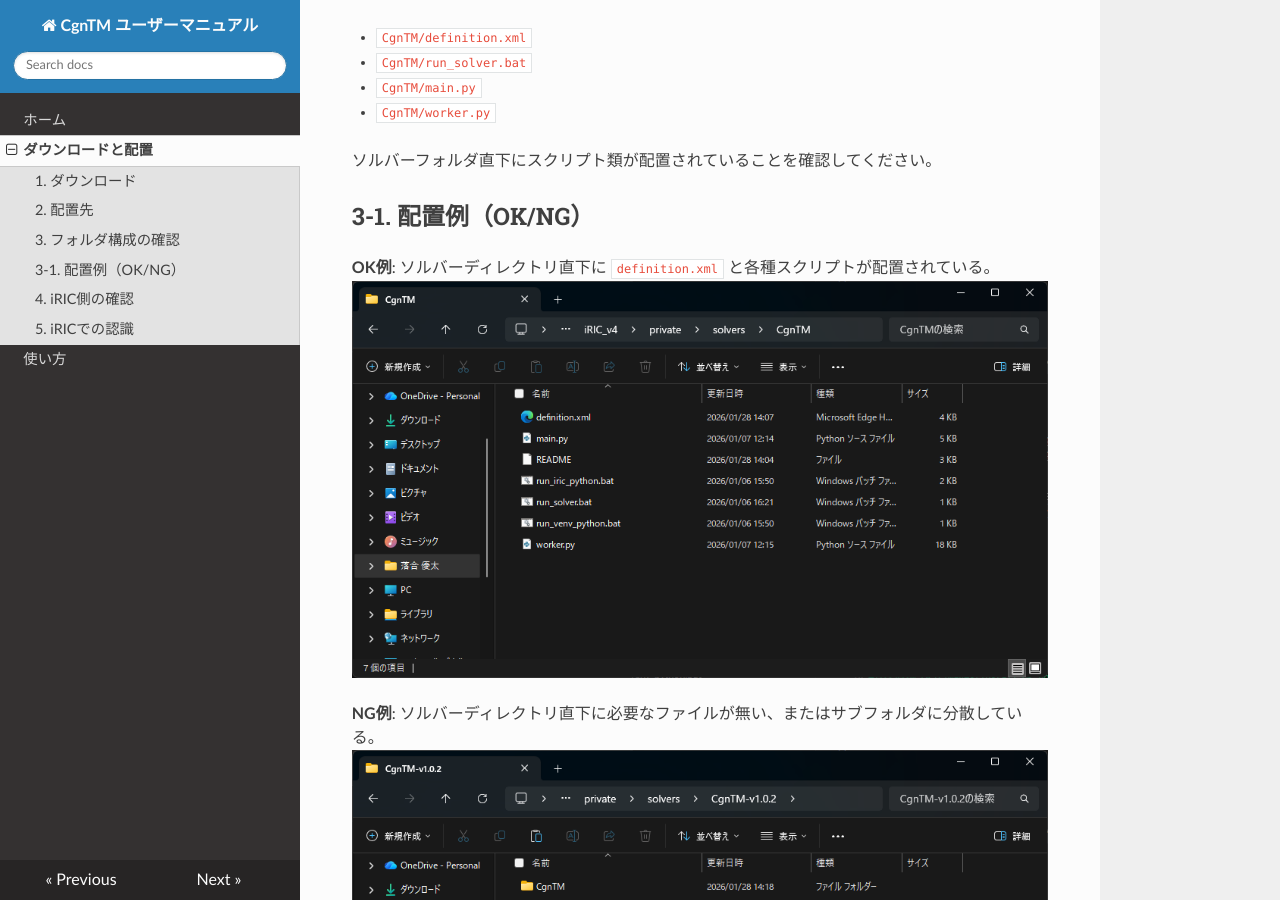
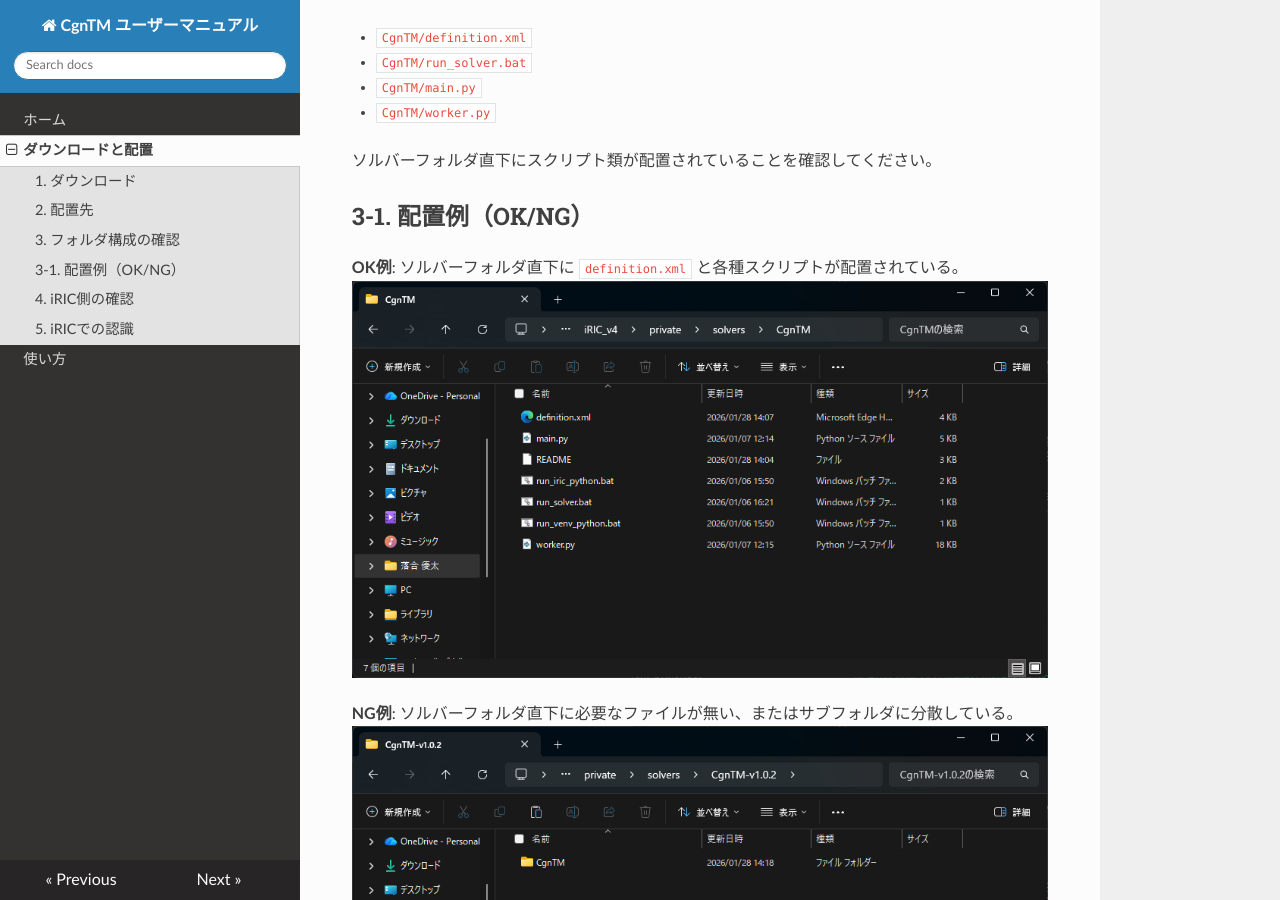
Before and after one commit to Pckk-iRIC/iric-solver-CgnTM, an MkDocs documentation site: the page built from docs/user/install.md, in a window 1280 px wide and 900 px high, scrolled down 609 px. Built offline with MkDocs 1.6.1, drawn with Linux system fonts in a browser that asks for light colours; nearby versions of some CDN libraries.

Commit message:
Update install.md

```diff
--- a/docs/user/install.md
+++ b/docs/user/install.md
@@ -23,10 +23,10 @@
 ソルバーフォルダ直下にスクリプト類が配置されていることを確認してください。
 
 ## 3-1. 配置例（OK/NG）
-**OK例**: ソルバーディレクトリ直下に `definition.xml` と各種スクリプトが配置されている。
+**OK例**: ソルバーフォルダ直下に `definition.xml` と各種スクリプトが配置されている。
 ![配置例 OK](images/install_ok.png)
 
-**NG例**: ソルバーディレクトリ直下に必要なファイルが無い、またはサブフォルダに分散している。
+**NG例**: ソルバーフォルダ直下に必要なファイルが無い、またはサブフォルダに分散している。
 ![配置例 NG](images/install_ng.png)
 
 
```
